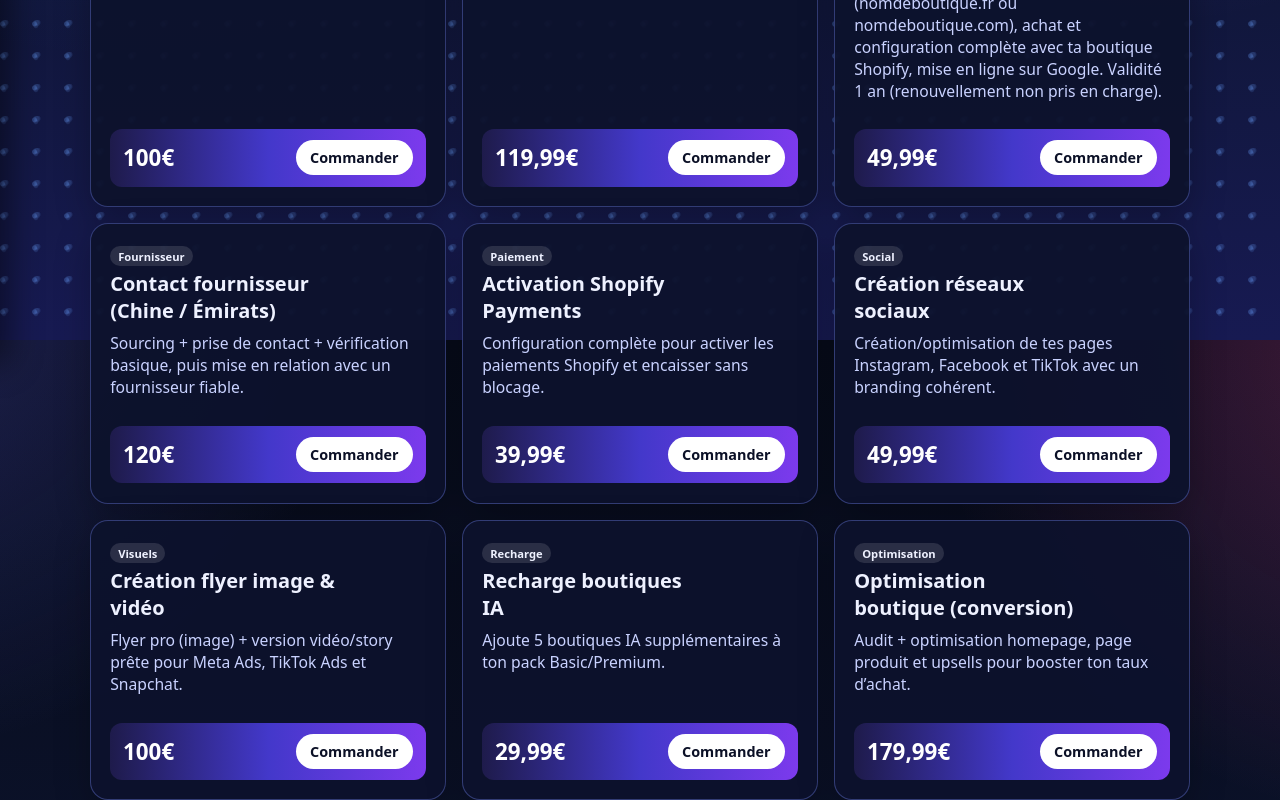
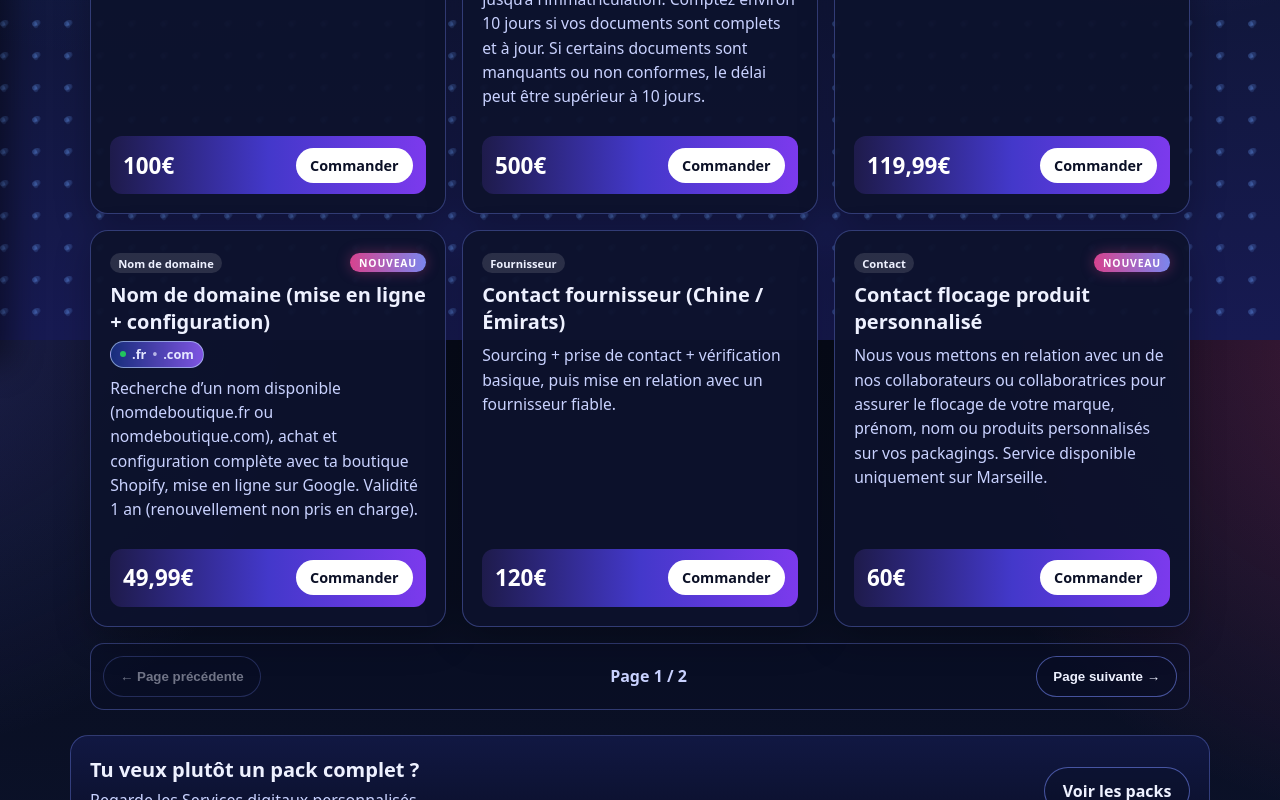
Before and after one commit to Mrfezz/copyshop-ia, a Next.js app: page /services-a-la-carte in a window 1280 px wide. Shown: the part 460-1260 px from the top of the page. Built offline with nearby package versions, Linux system fonts and the light colour scheme.

Commit message:
add new services and verify stripe checkout

```diff
--- a/app/services-a-la-carte/page.tsx
+++ b/app/services-a-la-carte/page.tsx
@@ -2,7 +2,8 @@
 
 // app/services-a-la-carte/page.tsx
 import Link from "next/link";
-import React from "react";
+import React, { useMemo, useState } from "react";
+import { useRouter } from "next/navigation";
 
 type Service = {
   title: string;
@@ -11,9 +12,11 @@ type Service = {
   tag?: string;
   productKey:
     | "kbis-24h"
+    | "creation-entreprise-sasu-sarl"
     | "logo-shopify"
     | "nom-domaine"
     | "contact-fournisseur"
+    | "contact-flocage-produit"
     | "shopify-paiement"
     | "reseaux-sociaux"
     | "flyer-image-video"
@@ -22,6 +25,8 @@ type Service = {
   isNew?: boolean;
 };
 
+const PAGE_SIZE = 6;
+
 const SERVICES: Service[] = [
   {
     title: "Création Kbis en 24h",
@@ -29,6 +34,14 @@ const SERVICES: Service[] = [
     desc: "On s’occupe de la création de ta micro-entreprise/société et on te livre ton Kbis rapidement.",
     tag: "Administratif",
     productKey: "kbis-24h",
+  },
+  {
+    title: "Création d'entreprise SASU / SARL",
+    price: "500€",
+    desc: "Accompagnement complet pour la création de votre société en SASU ou SARL : préparation du dossier, dépôt et suivi jusqu’à l’immatriculation. Comptez environ 10 jours si vos documents sont complets et à jour. Si certains documents sont manquants ou non conformes, le délai peut être supérieur à 10 jours.",
+    tag: "Administratif",
+    productKey: "creation-entreprise-sasu-sarl",
+    isNew: true,
   },
   {
     title: "Logo boutique Shopify",
@@ -51,6 +64,14 @@ const SERVICES: Service[] = [
     desc: "Sourcing + prise de contact + vérification basique, puis mise en relation avec un fournisseur fiable.",
     tag: "Fournisseur",
     productKey: "contact-fournisseur",
+  },
+  {
+    title: "Contact flocage produit personnalisé",
+    price: "60€",
+    desc: "Nous vous mettons en relation avec un de nos collaborateurs ou collaboratrices pour assurer le flocage de votre marque, prénom, nom ou produits personnalisés sur vos packagings. Service disponible uniquement sur Marseille.",
+    tag: "Contact",
+    productKey: "contact-flocage-produit",
+    isNew: true,
   },
   {
     title: "Activation Shopify Payments",
@@ -104,13 +125,24 @@ type CartPayload = {
 const CART_KEY = "copyshop_ia_cart";
 
 export default function ServicesALaCartePage() {
+  const [page, setPage] = useState(0);
+  const router = useRouter();
+
+  const pageCount = useMemo(() => {
+    return Math.max(1, Math.ceil(SERVICES.length / PAGE_SIZE));
+  }, []);
+
+  const visibleServices = useMemo(() => {
+    const start = page * PAGE_SIZE;
+    return SERVICES.slice(start, start + PAGE_SIZE);
+  }, [page]);
+
   function addToCart(service: Service) {
     try {
       const raw = localStorage.getItem(CART_KEY);
       const parsed = raw ? (JSON.parse(raw) as CartPayload) : null;
-      const existing = Array.isArray(parsed?.items) ? parsed!.items! : [];
+      const existing = Array.isArray(parsed?.items) ? parsed.items : [];
 
-      // ✅ évite doublon sur le même service (on remplace si déjà présent)
       const kept = existing.filter((it) => (it?.productKey ?? "") !== service.productKey);
 
       const next = [
@@ -131,8 +163,6 @@ export default function ServicesALaCartePage() {
       };
 
       localStorage.setItem(CART_KEY, JSON.stringify(payload));
-
-      // ✅ important: update badge dans le même onglet
       window.dispatchEvent(new Event("copyshop_cart_updated"));
     } catch (e) {
       console.error("cart save error", e);
@@ -153,12 +183,15 @@ export default function ServicesALaCartePage() {
       </section>
 
       <section className="gridCards" style={styles.grid}>
-        {SERVICES.map((s) => (
+        {visibleServices.map((s) => (
           <article key={s.title} style={styles.card}>
-            {/* Ligne du haut : Nouveau + Tag de catégorie */}
             <div style={styles.cardTop}>
-              {s.isNew && <span style={styles.newBadge}>Nouveau</span>}
-              {s.tag && <span style={styles.tag}>{s.tag}</span>}
+              <div style={styles.cardTopLeft}>
+                {s.tag && <span style={styles.tag}>{s.tag}</span>}
+              </div>
+              <div style={styles.cardTopRight}>
+                {s.isNew && <span style={styles.newBadge}>Nouveau</span>}
+              </div>
             </div>
 
             <h2 style={styles.cardTitle}>{s.title}</h2>
@@ -182,6 +215,7 @@ export default function ServicesALaCartePage() {
                 onClick={(e) => {
                   e.preventDefault();
                   addToCart(s);
+                  router.push("/panier");
                 }}
               >
                 Commander
@@ -190,6 +224,40 @@ export default function ServicesALaCartePage() {
           </article>
         ))}
       </section>
+
+      {SERVICES.length > PAGE_SIZE && (
+        <section style={styles.pagerWrap}>
+          <div style={styles.pager}>
+            <button
+              type="button"
+              onClick={() => setPage((p) => Math.max(0, p - 1))}
+              disabled={page <= 0}
+              style={{
+                ...styles.pagerBtn,
+                ...(page <= 0 ? styles.pagerBtnDisabled : {}),
+              }}
+            >
+              ← Page précédente
+            </button>
+
+            <div style={styles.pagerInfo}>
+              Page <strong>{page + 1}</strong> / {pageCount}
+            </div>
+
+            <button
+              type="button"
+              onClick={() => setPage((p) => Math.min(pageCount - 1, p + 1))}
+              disabled={page >= pageCount - 1}
+              style={{
+                ...styles.pagerBtn,
+                ...(page >= pageCount - 1 ? styles.pagerBtnDisabled : {}),
+              }}
+            >
+              Page suivante →
+            </button>
+          </div>
+        </section>
+      )}
 
       <section style={styles.bottom}>
         <div>
@@ -291,9 +359,24 @@ const styles: Record<string, React.CSSProperties> = {
 
   cardTop: {
     display: "flex",
+    alignItems: "flex-start",
+    justifyContent: "space-between",
+    gap: 10,
+    marginBottom: 4,
+    minHeight: 24,
+  },
+
+  cardTopLeft: {
+    display: "flex",
     alignItems: "center",
-    justifyContent: "space-between",
-    marginBottom: 4,
+    minWidth: 0,
+  },
+
+  cardTopRight: {
+    display: "flex",
+    alignItems: "center",
+    justifyContent: "flex-end",
+    minWidth: 0,
   },
 
   newBadge: {
@@ -332,6 +415,7 @@ const styles: Record<string, React.CSSProperties> = {
     background:
       "linear-gradient(90deg, rgba(30,64,175,0.6), rgba(139,92,246,0.9))",
     border: "1px solid rgba(191,219,254,0.6)",
+    width: "fit-content",
   },
 
   domainDot: {
@@ -347,7 +431,6 @@ const styles: Record<string, React.CSSProperties> = {
     fontSize: "1.25rem",
     fontWeight: 900,
     margin: 0,
-    paddingRight: "90px",
   },
 
   cardDesc: {
@@ -355,6 +438,7 @@ const styles: Record<string, React.CSSProperties> = {
     color: "#c9d2ff",
     fontSize: "0.98rem",
     flex: 1,
+    lineHeight: 1.55,
   },
 
   priceRow: {
@@ -378,6 +462,43 @@ const styles: Record<string, React.CSSProperties> = {
     textDecoration: "none",
     fontSize: "0.9rem",
     whiteSpace: "nowrap",
+  },
+
+  pagerWrap: {
+    maxWidth: 1100,
+    margin: "1rem auto 0",
+  },
+
+  pager: {
+    display: "flex",
+    justifyContent: "space-between",
+    alignItems: "center",
+    gap: 10,
+    padding: "12px",
+    borderRadius: 14,
+    background: "rgba(10,15,38,0.45)",
+    border: "1px solid rgba(120,140,255,0.35)",
+    flexWrap: "wrap",
+  },
+
+  pagerBtn: {
+    padding: "0.75rem 1rem",
+    borderRadius: 999,
+    border: "1px solid rgba(120,140,255,0.55)",
+    color: "#eef1ff",
+    background: "rgba(10,15,38,0.35)",
+    fontWeight: 800,
+    cursor: "pointer",
+  },
+
+  pagerBtnDisabled: {
+    opacity: 0.45,
+    cursor: "not-allowed",
+  },
+
+  pagerInfo: {
+    color: "#c9d2ff",
+    fontWeight: 800,
   },
 
   bottom: {
--- a/lib/products.ts
+++ b/lib/products.ts
@@ -98,6 +98,14 @@ export const PRODUCTS = {
       "On crée ta micro-entreprise / société de A à Z et tu reçois ton Kbis rapidement. Tu gagnes du temps et tu démarres légalement sans stress.",
   },
 
+  "creation-entreprise-sasu-sarl": {
+    name: "Création d'entreprise SASU / SARL",
+    priceLabel: "500€",
+    stripePriceId: "price_1TG2GyIGNjC6wKJRMTOvr4A3",
+    description:
+      "Accompagnement complet pour la création de votre société en SASU ou SARL : préparation du dossier, dépôt et suivi jusqu’à l’immatriculation. Comptez environ 10 jours si vos documents sont complets et à jour. Si certains documents sont manquants ou non conformes, le délai peut être supérieur à 10 jours.",
+  },
+
   "logo-shopify": {
     name: "Logo boutique Shopify",
     priceLabel: "119,99€",
@@ -106,7 +114,6 @@ export const PRODUCTS = {
       "Un logo pro + mini charte graphique pour une boutique crédible et mémorable. Parfait pour renforcer la confiance et booster tes ventes.",
   },
 
-  // ⭐ Nouveau service : Nom de domaine
   "nom-domaine": {
     name: "Nom de domaine (mise en ligne + configuration)",
     priceLabel: "49,99€",
@@ -121,6 +128,14 @@ export const PRODUCTS = {
     stripePriceId: "price_1SizD7IGNjC6wKJRcZ55zUCi",
     description:
       "On te trouve un fournisseur fiable adapté à ta niche, on vérifie le minimum et on te met en relation. Tu sécurises ton stock et tu évites les galères.",
+  },
+
+  "contact-flocage-produit": {
+    name: "Contact flocage produit personnalisé",
+    priceLabel: "60€",
+    stripePriceId: "price_1TG2MJIGNjC6wKJRfmQc7O8Z",
+    description:
+      "Nous vous mettons en relation avec un de nos collaborateurs ou collaboratrices pour assurer le flocage de votre marque, prénom, nom ou produits personnalisés sur vos packagings. Service disponible uniquement sur Marseille.",
   },
 
   "shopify-paiement": {
```
